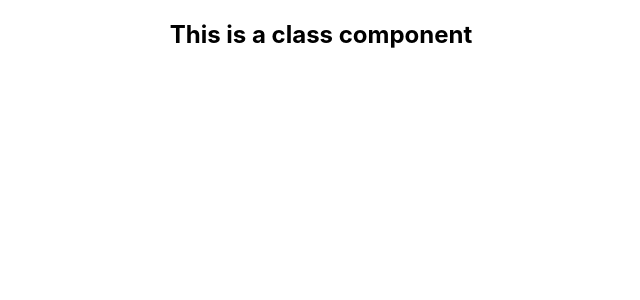
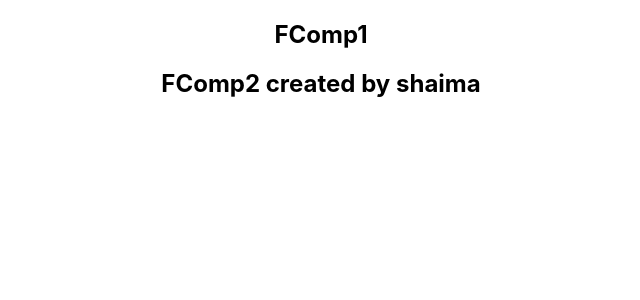
Before and after one commit to ShaimaAnvar/React-WBL, a React (Create React App) app: page / in a window 1280 px wide. Shown: the top 300 px of the page, without its empty margins (319-959 px from the left). Built offline with nearby package versions, Linux system fonts and the light colour scheme.

Commit message:
passed data between functional components

```diff
--- a/src/App.js
+++ b/src/App.js
@@ -2,6 +2,7 @@
 import './App.css';
 import ClassComp from './Components/ClassComp';
 import FunctionalComp from './Components/FunctionalComp';
+import FComp1 from './Props/FComp1';
 
 
 function App() {
@@ -9,7 +10,8 @@ function App() {
     <div className="App">
 
       {/* <FunctionalComp/>   */}
-      <ClassComp/>
+      {/* <ClassComp/> */}
+      <FComp1/>
 
     </div>
   );
--- a/src/Components/ClassComp.js
+++ b/src/Components/ClassComp.js
@@ -1,14 +1,16 @@
 import React, { Component } from "react";
 class ClassComp extends Component{
     constructor(){
+        this.name="class";
         super();
     }
     render(){
         return(
             <div>
-                <h2>This is a class component</h2>
+                <h2>This is a {this.name} component</h2>
             </div>
         )
     }
 }
+
 export default ClassComp
--- /dev/null
+++ b/src/Props/FComp1.js
@@ -0,0 +1,17 @@
+import React from 'react'
+import FComp2 from './FComp2'
+function FComp1() {
+    let name= "shaima"
+  return (
+    <div>
+        <h2>FComp1</h2>
+        <FComp2 user = {name}></FComp2>
+    </div>
+  )
+}
+/*
+ props are passed in the form of objects
+ ie,
+ user:shaima
+*/
+export default FComp1
--- /dev/null
+++ b/src/Props/FComp2.js
@@ -0,0 +1,9 @@
+import React from 'react'
+
+function FComp2(props) {
+  return (
+    <div><h2>FComp2 created by {props.user}</h2></div>
+  )
+}
+
+export default FComp2
```
